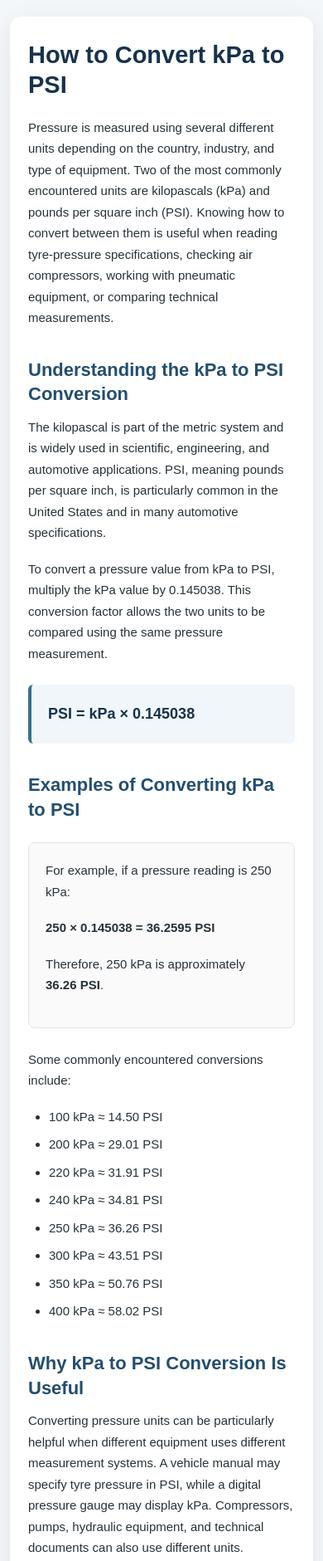
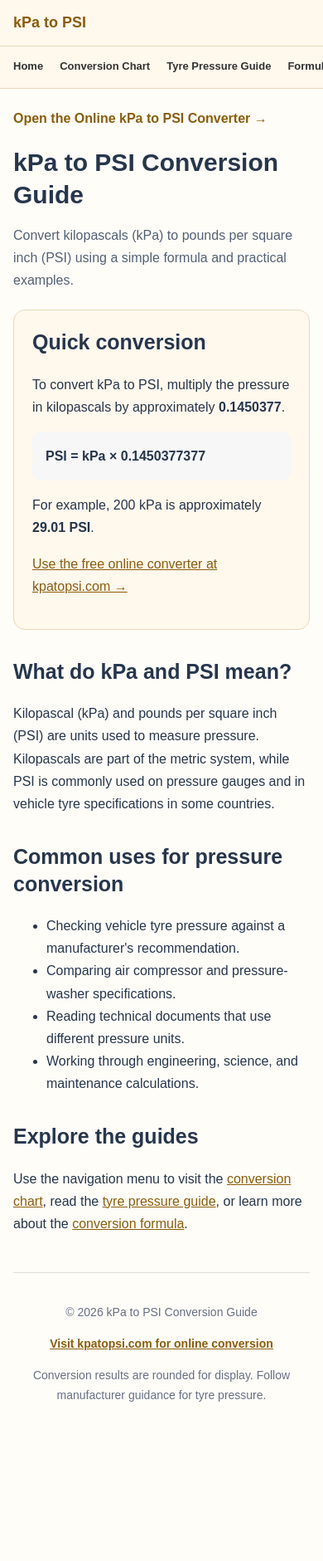
Before and after one commit to Subo8-afk/kPa-to-PSI, a plain HTML site: page index.html in a window 390 px wide. Shown: the top 1881 px of the page at 83% size. After the commit the page ends 1749 px from the top, so only its background shows below. Drawn offline with Linux system fonts and the light colour scheme.

Commit message:
Update index.html

```diff
--- a/index.html
+++ b/index.html
@@ -3,220 +3,54 @@
 <head>
 <meta charset="UTF-8">
 <meta name="viewport" content="width=device-width, initial-scale=1.0">
-  <meta name="description" content="Learn how to convert kPa to PSI using a simple conversion formula, practical examples, and a quick reference guide.">
-  <meta name="robots" content="index, follow">
-  <title>Convert kPa to PSI: Complete Pressure Conversion Guide</title>
-
-  <style>
-    * {
-      box-sizing: border-box;
-    }
-
-    body {
-      margin: 0;
-      padding: 40px 20px;
-      font-family: Arial, Helvetica, sans-serif;
-      background: #f4f7fa;
-      color: #263238;
-      line-height: 1.7;
-    }
-
-    .container {
-      max-width: 850px;
-      margin: 0 auto;
-      background: #ffffff;
-      padding: 45px;
-      border-radius: 14px;
-      box-shadow: 0 8px 30px rgba(0, 0, 0, 0.08);
-    }
-
-    h1 {
-      margin-top: 0;
-      margin-bottom: 20px;
-      color: #17324d;
-      font-size: 36px;
-      line-height: 1.25;
-    }
-
-    h2 {
-      margin-top: 35px;
-      margin-bottom: 12px;
-      color: #234e70;
-      font-size: 25px;
-      line-height: 1.35;
-    }
-
-    p {
-      margin: 0 0 18px;
-      font-size: 16px;
-    }
-
-    .formula {
-      margin: 25px 0;
-      padding: 20px;
-      background: #f0f6fa;
-      border-left: 4px solid #35708f;
-      border-radius: 6px;
-      font-size: 18px;
-      font-weight: bold;
-      color: #17324d;
-    }
-
-    ul {
-      margin: 15px 0 22px;
-      padding-left: 25px;
-    }
-
-    li {
-      margin-bottom: 8px;
-    }
-
-    a {
-      color: #1769aa;
-      font-weight: 600;
-      text-decoration: none;
-    }
-
-    a:hover {
-      text-decoration: underline;
-    }
-
-    .example {
-      margin: 25px 0;
-      padding: 20px;
-      background: #fafafa;
-      border: 1px solid #e1e6ea;
-      border-radius: 8px;
-    }
-
-    .note {
-      font-size: 14px;
-      color: #596871;
-      margin-top: 30px;
-    }
-
-    @media (max-width: 600px) {
-      body {
-        padding: 20px 12px;
-      }
-
-      .container {
-        padding: 28px 22px;
-      }
-
-      h1 {
-        font-size: 29px;
-      }
-
-      h2 {
-        font-size: 22px;
-      }
-
-      p,
-      li {
-        font-size: 15px;
-      }
-    }
-  </style>
+<title>kPa to PSI Conversion Guide</title>
+<meta name="description" content="Learn how to convert kilopascals to pounds per square inch with a clear formula, examples, and a quick reference chart.">
+<style>*{box-sizing:border-box}
+body{margin:0;font-family:Arial,Helvetica,sans-serif;background:#fffdf8;color:#26364d;line-height:1.7}
+.top-nav{width:100%;background:#fff8ed;border-bottom:1px solid #ead8b8}
+.top-nav-inner{max-width:1100px;min-height:62px;margin:0 auto;padding:0 20px;display:flex;align-items:center;justify-content:space-between;gap:24px}
+.nav-brand{flex-shrink:0;color:#8a5d0b;font-size:18px;font-weight:bold;text-decoration:none}
+.nav-links{display:flex;align-items:center;gap:22px;white-space:nowrap;overflow-x:auto}
+.nav-links a{color:#333;font-size:14px;font-weight:bold;text-decoration:none;padding:20px 0;border-bottom:2px solid transparent}
+.nav-links a:hover,.nav-links a:focus{color:#a97315;border-bottom-color:#a97315}
+.container{max-width:900px;margin:0 auto;padding:28px 20px 55px}
+.site-link{display:inline-block;color:#8a5d0b;font-weight:bold;text-decoration:none;margin-bottom:12px}
+h1,h2,h3{color:#26364d;line-height:1.3}
+h1{font-size:36px;margin:8px 0 12px}
+h2{margin-top:34px;font-size:25px}
+.lead{color:#536174;font-size:18px}
+.panel{background:#fff8ed;border:1px solid #ead8b8;border-radius:14px;padding:22px;margin:22px 0}
+a{color:#8a5d0b}
+table{width:100%;border-collapse:collapse;background:white}
+th,td{padding:11px 13px;border:1px solid #e2dfd7;text-align:left}
+th{background:#fff1d9;color:#333}
+.table-wrap{overflow-x:auto;margin:18px 0}
+.formula{padding:16px;background:#f7f7f7;border-radius:10px;font-weight:bold}
+footer{margin-top:45px;padding-top:22px;border-top:1px solid #ddd;color:#667085;text-align:center;font-size:14px}
+footer a{font-weight:bold}
+@media(max-width:760px){.top-nav-inner{display:block;padding:12px 0 0}.nav-brand{display:block;padding:0 16px 12px}.nav-links{gap:20px;padding:0 16px;border-top:1px solid #ead8b8}.nav-links a{font-size:13px;padding:13px 0}.container{padding:22px 16px 42px}h1{font-size:30px}.lead{font-size:16px}}</style>
 </head>
-
 <body>
-
+<nav class="top-nav" aria-label="Main navigation">
+<div class="top-nav-inner">
+<a class="nav-brand" href="https://subo8-afk.github.io/kPa-to-PSI/">kPa to PSI</a>
+<div class="nav-links">
+<a href="https://subo8-afk.github.io/kPa-to-PSI/">Home</a>
+<a href="https://subo8-afk.github.io/kPa-to-PSI/conversion-chart.html">Conversion Chart</a>
+<a href="https://subo8-afk.github.io/kPa-to-PSI/tyre-pressure-guide.html">Tyre Pressure Guide</a>
+<a href="https://subo8-afk.github.io/kPa-to-PSI/conversion-formula.html">Formula</a>
+<a href="https://subo8-afk.github.io/kPa-to-PSI/about.html">About</a>
+</div></div></nav>
 <main class="container">
 
-    <h1>How to Convert kPa to PSI</h1>
-
-    <p>
-      Pressure is measured using several different units depending on the country,
-      industry, and type of equipment. Two of the most commonly encountered units
-      are kilopascals (kPa) and pounds per square inch (PSI). Knowing how to
-      convert between them is useful when reading tyre-pressure specifications,
-      checking air compressors, working with pneumatic equipment, or comparing
-      technical measurements.
-    </p>
-
-    <h2>Understanding the kPa to PSI Conversion</h2>
-
-    <p>
-      The kilopascal is part of the metric system and is widely used in scientific,
-      engineering, and automotive applications. PSI, meaning pounds per square
-      inch, is particularly common in the United States and in many automotive
-      specifications.
-    </p>
-
-    <p>
-      To convert a pressure value from kPa to PSI, multiply the kPa value by
-      0.145038. This conversion factor allows the two units to be compared using
-      the same pressure measurement.
-    </p>
-
-    <div class="formula">
-      PSI = kPa × 0.145038
-    </div>
-
-    <h2>Examples of Converting kPa to PSI</h2>
-
-    <div class="example">
-      <p>
-        For example, if a pressure reading is 250 kPa:
-      </p>
-
-      <p>
-        <strong>250 × 0.145038 = 36.2595 PSI</strong>
-      </p>
-
-      <p>
-        Therefore, 250 kPa is approximately <strong>36.26 PSI</strong>.
-      </p>
-    </div>
-
-    <p>
-      Some commonly encountered conversions include:
-    </p>
-
-    <ul>
-      <li>100 kPa ≈ 14.50 PSI</li>
-      <li>200 kPa ≈ 29.01 PSI</li>
-      <li>220 kPa ≈ 31.91 PSI</li>
-      <li>240 kPa ≈ 34.81 PSI</li>
-      <li>250 kPa ≈ 36.26 PSI</li>
-      <li>300 kPa ≈ 43.51 PSI</li>
-      <li>350 kPa ≈ 50.76 PSI</li>
-      <li>400 kPa ≈ 58.02 PSI</li>
-    </ul>
-
-    <h2>Why kPa to PSI Conversion Is Useful</h2>
-
-    <p>
-      Converting pressure units can be particularly helpful when different
-      equipment uses different measurement systems. A vehicle manual may specify
-      tyre pressure in PSI, while a digital pressure gauge may display kPa.
-      Compressors, pumps, hydraulic equipment, and technical documents can also
-      use different units.
-    </p>
-
-    <p>
-      If you need to convert a specific pressure value quickly, you can use this
-      <a href="https://kpatopsi.com/" target="_blank" rel="noopener">
-        kPa to PSI
-      </a>
-      conversion tool to obtain the equivalent PSI value without calculating it
-      manually.
-    </p>
-
-    <p>
-      For accurate results, it is important to use the correct conversion factor
-      and to distinguish between the pressure units being used. For everyday
-      applications, rounding the final result to two decimal places is usually
-      sufficient, while technical applications may require additional precision.
-    </p>
-
-    <p class="note">
-      Conversion reference: 1 kPa = 0.145038 PSI. Results may be rounded for
-      practical use.
-    </p>
-
+<a class="site-link" href="https://kpatopsi.com/">Open the Online kPa to PSI Converter →</a>
+<h1>kPa to PSI Conversion Guide</h1>
+<p class="lead">Convert kilopascals (kPa) to pounds per square inch (PSI) using a simple formula and practical examples.</p>
+<div class="panel"><h2 style="margin-top:0">Quick conversion</h2><p>To convert kPa to PSI, multiply the pressure in kilopascals by approximately <strong>0.1450377</strong>.</p><div class="formula">PSI = kPa × 0.1450377377</div><p>For example, 200 kPa is approximately <strong>29.01 PSI</strong>.</p><p><a href="https://kpatopsi.com/">Use the free online converter at kpatopsi.com →</a></p></div>
+<h2>What do kPa and PSI mean?</h2><p>Kilopascal (kPa) and pounds per square inch (PSI) are units used to measure pressure. Kilopascals are part of the metric system, while PSI is commonly used on pressure gauges and in vehicle tyre specifications in some countries.</p>
+<h2>Common uses for pressure conversion</h2><ul><li>Checking vehicle tyre pressure against a manufacturer's recommendation.</li><li>Comparing air compressor and pressure-washer specifications.</li><li>Reading technical documents that use different pressure units.</li><li>Working through engineering, science, and maintenance calculations.</li></ul>
+<h2>Explore the guides</h2><p>Use the navigation menu to visit the <a href="conversion-chart.html">conversion chart</a>, read the <a href="tyre-pressure-guide.html">tyre pressure guide</a>, or learn more about the <a href="conversion-formula.html">conversion formula</a>.</p>
+<footer><p>© 2026 kPa to PSI Conversion Guide</p><p><a href="https://kpatopsi.com/">Visit kpatopsi.com for online conversion</a></p><p>Conversion results are rounded for display. Follow manufacturer guidance for tyre pressure.</p></footer>
 </main>
-
 </body>
 </html>
```
Lines whose indentation alone changed are shown as unchanged.
